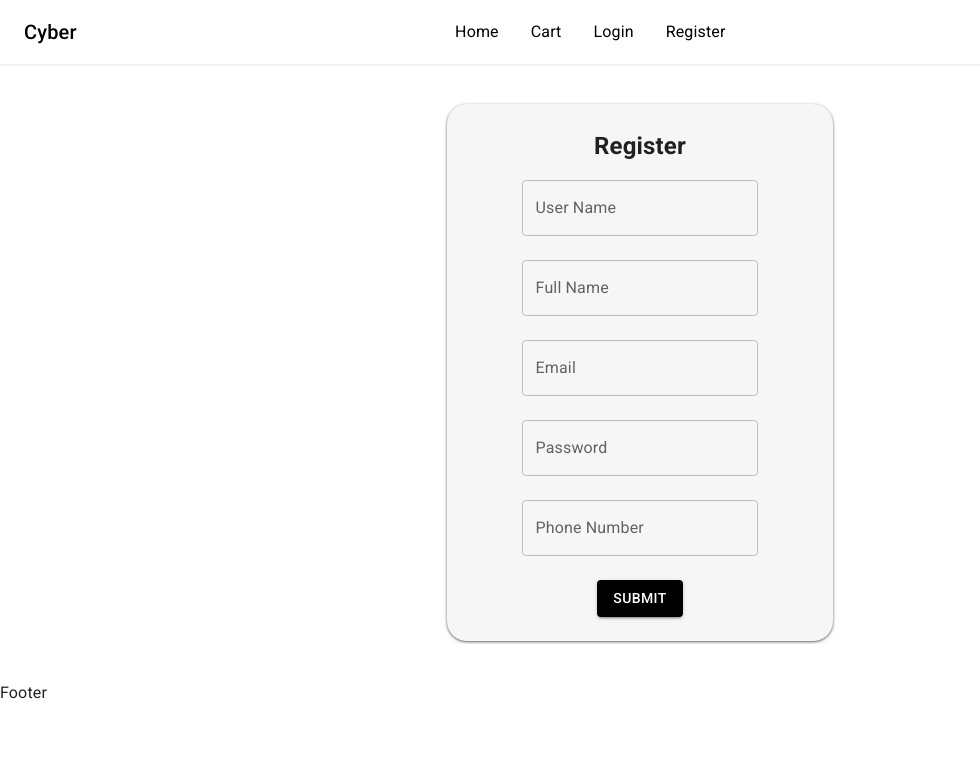
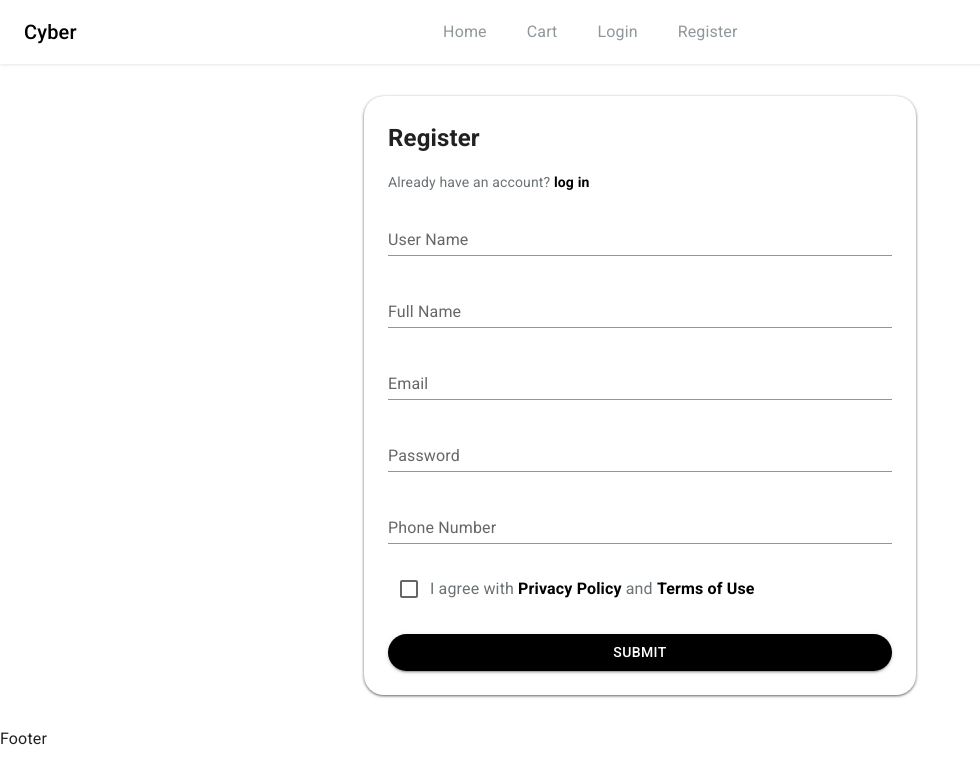
Before and after one commit to mayoshmase-dot/E-Store, a React (Vite) app: page /register in a window 1280 px wide. Shown: the top 784 px of the page, without its empty margins (0-980 px from the left). Built offline with nearby package versions, Linux system fonts and the light colour scheme.

Commit message:
create login page

```diff
--- a/src/components/navbar/Navbar.jsx
+++ b/src/components/navbar/Navbar.jsx
@@ -20,11 +20,11 @@ export default function Navbar() {
           <Typography variant="h6" component="div" sx={{ color: "rgb(0, 0, 0)" }}>
             Cyber
           </Typography>
-          <Box sx={{ display: { xs: 'none', sm: 'flex' }, gap: 4 }}>
-            <Link component={RouterLink} to={'/'} underline='none' sx={{ color: "rgb(0, 0, 0)" }}>Home</Link>
-            <Link component={RouterLink} to={'/cart'} underline='none' sx={{ color: "rgb(0, 0, 0)" }}>Cart</Link>
-            <Link component={RouterLink} to={'/login'} underline='none' sx={{ color: "rgb(0, 0, 0)" }}>Login</Link>
-            <Link component={RouterLink} to={'/register'} underline='none' sx={{ color: "rgb(0, 0, 0)" }}>Register</Link>
+          <Box sx={{ display: { xs: 'none', sm: 'flex' }, gap: 5 }}>
+            <Link component={RouterLink} to={'/'} underline='none' sx={{ color: 'rgb(144, 151, 155)' }}>Home</Link>
+            <Link component={RouterLink} to={'/cart'} underline='none' sx={{ color: 'rgb(144, 151, 155) ' }}>Cart</Link>
+            <Link component={RouterLink} to={'/login'} underline='none' sx={{ color: 'rgb(144, 151, 155) ' }}>Login</Link>
+            <Link component={RouterLink} to={'/register'} underline='none' sx={{ color: 'rgb(144, 151, 155) ' }}>Register</Link>
           </Box>
           <Box sx={{ display: { xs: 'none', sm: 'flex' }, gap: 2 }}>
             <IconButton sx={{ color: 'rgb(0, 0, 0)' }}>
--- a/src/pages/auth/login/Login.jsx
+++ b/src/pages/auth/login/Login.jsx
@@ -1,7 +1,52 @@
-import React from 'react'
+import { yupResolver } from '@hookform/resolvers/yup';
+import { Box, Button, TextField, Typography, Link, Checkbox } from '@mui/material';
+import { Link as RouterLink } from 'react-router-dom';
+import axios from 'axios';
+import { useForm } from 'react-hook-form'
+import { LoginSchema } from '../../../validation/LoginSchema';
+import { CheckBox } from '@mui/icons-material';
 
 export default function Login() {
+  const { register, handleSubmit, formState: { errors } } = useForm({
+    resolver: yupResolver(LoginSchema)
+  });
+  const LoginForm = async (values) => {
+    try {
+      const response = await axios.post('https://knowledgeshop.runasp.net/api/auth/Account/Login', values);
+      console.log("response", response);
+    }
+    catch (error) {
+      console.log("Registration Error:", error.message)
+    }
+  }
   return (
-    <div>Login</div>
+    <Box display={'flex'} justifyContent={'center'}  >
+      <Box component={'section'} my={5} display={'flex'} flexDirection={'column'} width={'70%'}
+        p={3} mt={10} boxShadow={'0px 1px 3px rgba(0, 0, 0, 0.63)'} borderRadius={5}>
+        <Box display={'flex'} flexDirection={'column'} gap={2}>
+          <Typography component={'h1'} variant='p'>Login</Typography>
+          <Typography component={'h6'} variant='body2' color='#6C7275' >Don’t have an accout yet ?<Link component={RouterLink} to={'/register'} underline='none' fontWeight={'bold'} sx={{ color: 'black' }}> Register</Link></Typography>
+        </Box>
+        <Box component={'form'} display={'flex'} flexDirection={'column'} justifyContent={'center'} gap={3} mt={2}
+          onSubmit={handleSubmit(LoginForm)} >
+          <TextField  {...register('email')} fullWidth label="Email" variant="standard"
+            error={errors.email} helperText={errors.email?.message} />
+          <TextField {...register('password')} fullWidth label="Password" variant="standard"
+            error={errors.password} helperText={errors.password?.message} />
+
+          <Box display="flex" alignItems="center" width="100%">
+            <Checkbox />
+            <Typography variant="body2" sx={{ color: '#9CA3AF' }}>
+              Remember me
+            </Typography>
+            <Box sx={{ flexGrow: 1 }} />
+            <Typography variant="body2" sx={{ fontWeight: 'bold', cursor: 'pointer' }}>
+              Forgot password?
+            </Typography>
+          </Box>
+          <Button type='submit' variant="contained" sx={{ backgroundColor: 'black' , borderRadius:5 }}>Submit</Button>
+
+        </Box>
+      </Box></Box>
   )
 }
--- a/src/pages/auth/register/Register.jsx
+++ b/src/pages/auth/register/Register.jsx
@@ -1,43 +1,58 @@
 import { yupResolver } from '@hookform/resolvers/yup';
-import { Email, Password } from '@mui/icons-material';
-import { Box, Button, colors, TextField, Typography } from '@mui/material'
+import { Box, Button, Link, TextField, Typography, Checkbox } from '@mui/material';
+import { Link as ReactLink } from 'react-router-dom'
 import axios from 'axios';
-import React from 'react'
 import { useForm } from 'react-hook-form'
-import * as yup from 'yup';
-import {registerSchema} from '../../../validation/RegisterSchema';
+import { registerSchema } from '../../../validation/RegisterSchema';
 
 export default function Register() {
-  const { register, handleSubmit, formState: { errors } } = useForm({ resolver:yupResolver(registerSchema) });
+  const { register, handleSubmit, formState: { errors } } = useForm({ resolver: yupResolver(registerSchema) });
   const registerForm = async (values) => {
     try {
       const response = await axios.post('https://knowledgeshop.runasp.net/api/auth/Account/Register', values);
       console.log("response", response);
     }
     catch (error) {
-      console.log("Registration Error:", error.response?.data || error.message)
+      console.log("Registration Error:", error.message)
     }
   }
   return (
-    <Box component={'section'} my={5} display={'flex'} flexDirection={'column'} alignItems={'center'} mx={'auto'} width={'70%'} bgcolor={'#F6F6F6'} p={3} boxShadow={'0px 1px 3px rgba(0, 0, 0, 0.63)' } borderRadius={5}>
-      <Box>
-        <Typography component={'h1'} variant='' textAlign={'center'}>Register</Typography>
+    <Box component={'section'} my={4} display={'flex'} flexDirection={'column'}
+      mx={'auto'} p={3} boxShadow={'0px 1px 3px rgba(0, 0, 0, 0.63)'} borderRadius={5}>
+      <Box display={'flex'} flexDirection={'column'} gap={2}>
+        <Typography component={'h1'} variant='p'>Register</Typography>
+        <Typography component={'h3'} variant='body2' color='#6C7275'>Already have an account?
+          <Link component={ReactLink} to={'/login'} underline='none' color='black' fontWeight={'bold'}> log in</Link>
+        </Typography>
       </Box>
-      <Box component={'form'} display={'flex'} flexDirection={'column'} gap={3} mt={2} alignItems={'center'} width={'70%'}
+      <Box component={'form'} display={'flex'} flexDirection={'column'} gap={3} mt={2}
         onSubmit={handleSubmit(registerForm)} >
-        <TextField {...register('userName')} fullWidth label="User Name " variant="outlined"
+        <TextField {...register('userName')} fullWidth label="User Name " variant="standard"
           error={errors.userName} helperText={errors.userName?.message} />
-        <TextField {...register('fullName')} fullWidth label="Full Name" variant="outlined"
+        <TextField {...register('fullName')} fullWidth label="Full Name" variant="standard"
           error={errors.fullName} helperText={errors.fullName?.message} />
-        <TextField {...register('email')} fullWidth label="Email" variant="outlined"
+        <TextField {...register('email')} fullWidth label="Email" variant="standard"
           error={errors.email} helperText={errors.email?.message} />
-        <TextField {...register('password')} fullWidth label="Password" variant="outlined"
+        <TextField {...register('password')} fullWidth label="Password" variant="standard"
           error={errors.password} helperText={errors.password?.message} />
-        <TextField {...register('phoneNumber')} fullWidth label="Phone Number" variant="outlined"
+        <TextField {...register('phoneNumber')} fullWidth label="Phone Number" variant="standard"
           error={errors.phoneNumber} helperText={errors.phoneNumber?.message} />
-        <Button type='submit' variant="contained" sx={{ backgroundColor: 'black' }}>Submit</Button>
+
+        <Box display={'flex'} alignItems={'center'}>
+          <Checkbox />
+          <Typography color='#6C7275'>I agree with {' '}
+            <Box component={'span'} color='black' fontWeight={'bold'}>
+              Privacy Policy
+            </Box>
+            {' '} and {' '}
+            <Box component={'span'} color='black' fontWeight={'bold'}>
+              Terms of Use
+            </Box>
+          </Typography>
+        </Box>
+        <Button type='submit' variant="contained" sx={{ backgroundColor: 'black', borderRadius: 5 }}>Submit</Button>
 
       </Box>
-    </Box>
+    </Box >
   )
 }
--- /dev/null
+++ b/src/validation/LoginSchema.jsx
@@ -0,0 +1,9 @@
+import * as yup from 'yup';
+
+export const LoginSchema = yup.object({
+    email: yup.string().required("Email is required").email("Email must be valid"),
+
+    password: yup.string().required("Password is required").min(8, "Password must be at least 8 characters")
+        .matches(/^(?=.*[a-z])(?=.*[A-Z])(?=.*\d)(?=.*[@$!%*?&])[A-Za-z\d@$!%*?&]{8,20}$/,
+            "Password must include uppercase, lowercase, number and special character"),
+});
--- a/src/validation/RegisterSchema.jsx
+++ b/src/validation/RegisterSchema.jsx
@@ -1,9 +1,18 @@
 import * as yup from 'yup';
 
 export const registerSchema = yup.object({
-    userName: yup.string().required("User Name is required").min(3, "userName must be at least 6 characters").matches(/^[a-zA-Z0-9_-]{3,20}$/, "User Name must be 3-50 letters and spaces only"),
-    fullName: yup.string().required("Full Name is required").min(3, "fullName must be at least 6 characters").matches(/^[a-zA-Z\s]{3,50}$/, "Full Name must be 3-50 letters and spaces only"),
-    email: yup.string().required("Email is required").matches(/^[^\s@]+@[^\s@]+\.[^\s@]+$/, "Email must be valid"),
-    password: yup.string("Password is required").required().min(6, "password must be at least 6 characters").matches(/^(?=.*[a-z])(?=.*[A-Z])(?=.*\d)(?=.*[@$!%*?&])[A-Za-z\d@$!%*?&]{8,20}$/, "Password must be 8-20 characters, include uppercase, lowercase, number and special character"),
-    phoneNumber: yup.string().required("Phone Number is required").matches(/^\d{9,15}$/, "Phone Number must be 9-15 digits")
+    userName: yup.string().required("User Name is required").min(3, "User Name must be at least 3 characters")
+        .matches(/^[a-zA-Z0-9_-]{3,20}$/, "User Name must be 3-20 letters, numbers, _ or - only"),
+
+    fullName: yup.string().required("Full Name is required").min(3, "Full Name must be at least 3 characters")
+        .matches(/^[a-zA-Z\s]{3,50}$/, "Full Name must be 3-50 letters and spaces only"),
+
+    email: yup.string().required("Email is required").email("Email must be valid"),
+
+    password: yup.string().required("Password is required").min(8, "Password must be at least 8 characters")
+        .matches(/^(?=.*[a-z])(?=.*[A-Z])(?=.*\d)(?=.*[@$!%*?&])[A-Za-z\d@$!%*?&]{8,20}$/,
+            "Password must include uppercase, lowercase, number and special character"),
+
+    phoneNumber: yup.string().required("Phone Number is required")
+        .matches(/^\d{9,15}$/, "Phone Number must be 9-15 digits"),
 });
```
Also changed, not shown: 1 other file (tests, documents, lock files or other folders).
